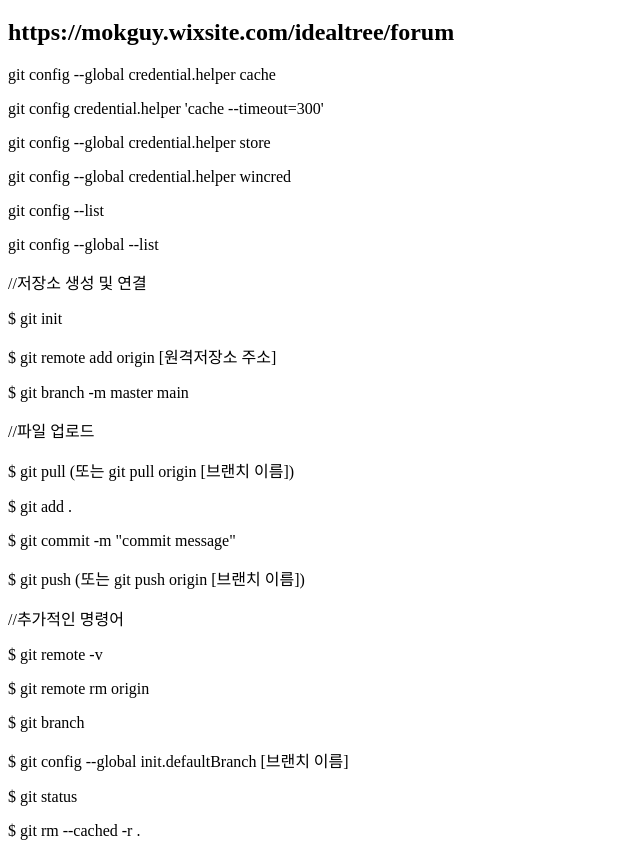
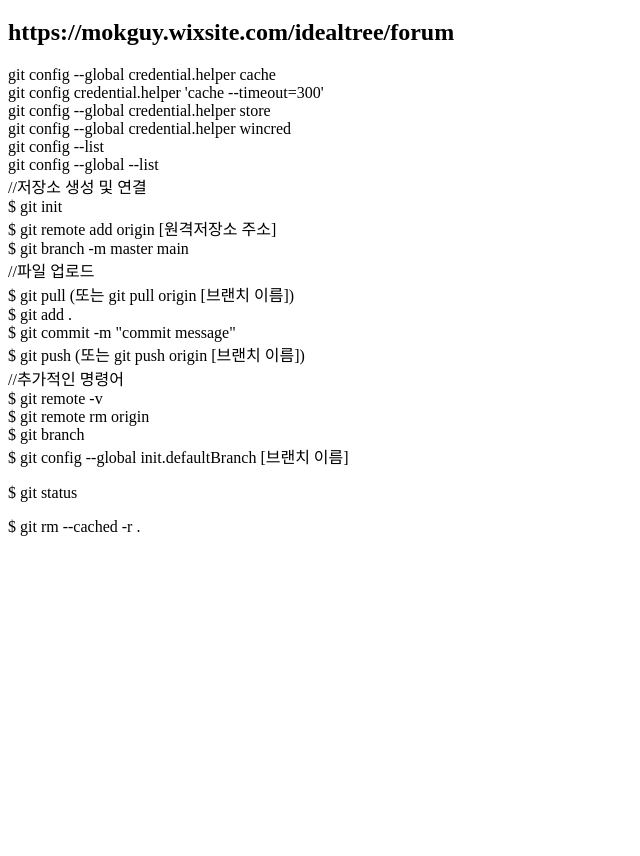
Before and after one commit to daanfa/daanfa.github.io, a plain HTML site: page index.html in a window 1280 px wide. Shown: the part 61-917 px from the top of the page, without its empty margins (0-640 px from the left). After the commit the page ends 800 px from the top, so only its background shows below. Drawn offline with Linux system fonts and the light colour scheme.

Commit message:
Update index.html

```diff
--- a/index.html
+++ b/index.html
@@ -5,32 +5,31 @@
   </h2>
 
 
-<p>git config --global credential.helper cache </p>
-<p>git config credential.helper 'cache --timeout=300'</p>
-<p>git config --global credential.helper store</p>
-<p>git config --global credential.helper wincred</p>
+<p>git config --global credential.helper cache <br>
+git config credential.helper 'cache --timeout=300'<br>
+git config --global credential.helper store<br>
+git config --global credential.helper wincred<br>
 
-<p>git config  --list</p>
-<p>git config --global --list</p>
+git config  --list<br>
+git config --global --list<br>
 
 
-<p>//저장소 생성 및 연결</p>
-<p>$ git init</p>
-<p>$ git remote add origin [원격저장소 주소]</p>
-<p>$ git branch -m master main</p>
+//저장소 생성 및 연결<br>
+$ git init<br>
+$ git remote add origin [원격저장소 주소]<br>
+$ git branch -m master main<br>
 
-<p>//파일 업로드</p>
-<p>$ git pull (또는 git pull origin [브랜치 이름])</p>
-<p>$ git add .</p>
-<p>$ git commit -m "commit message"</p>
-<p>$ git push (또는 git push origin [브랜치 이름])</p>
-
-<p>//추가적인 명령어</p>
-<p>$ git remote -v</p>
-<p>$ git remote rm origin</p>
-<p>$ git branch</p>
-<p>$ git config --global init.defaultBranch [브랜치 이름]</p>
-<p>$ git status</p>
-<p>$ git rm --cached -r .</p>
+//파일 업로드<br>
+$ git pull (또는 git pull origin [브랜치 이름])<br>
+$ git add .<br>
+$ git commit -m "commit message"<br>
+$ git push (또는 git push origin [브랜치 이름])<br>
+//추가적인 명령어<br>
+$ git remote -v<br>
+$ git remote rm origin<br>
+$ git branch<br>
+$ git config --global init.defaultBranch [브랜치 이름]</p>
+$ git status</p>
+$ git rm --cached -r .</p>
 
 </html>
```
